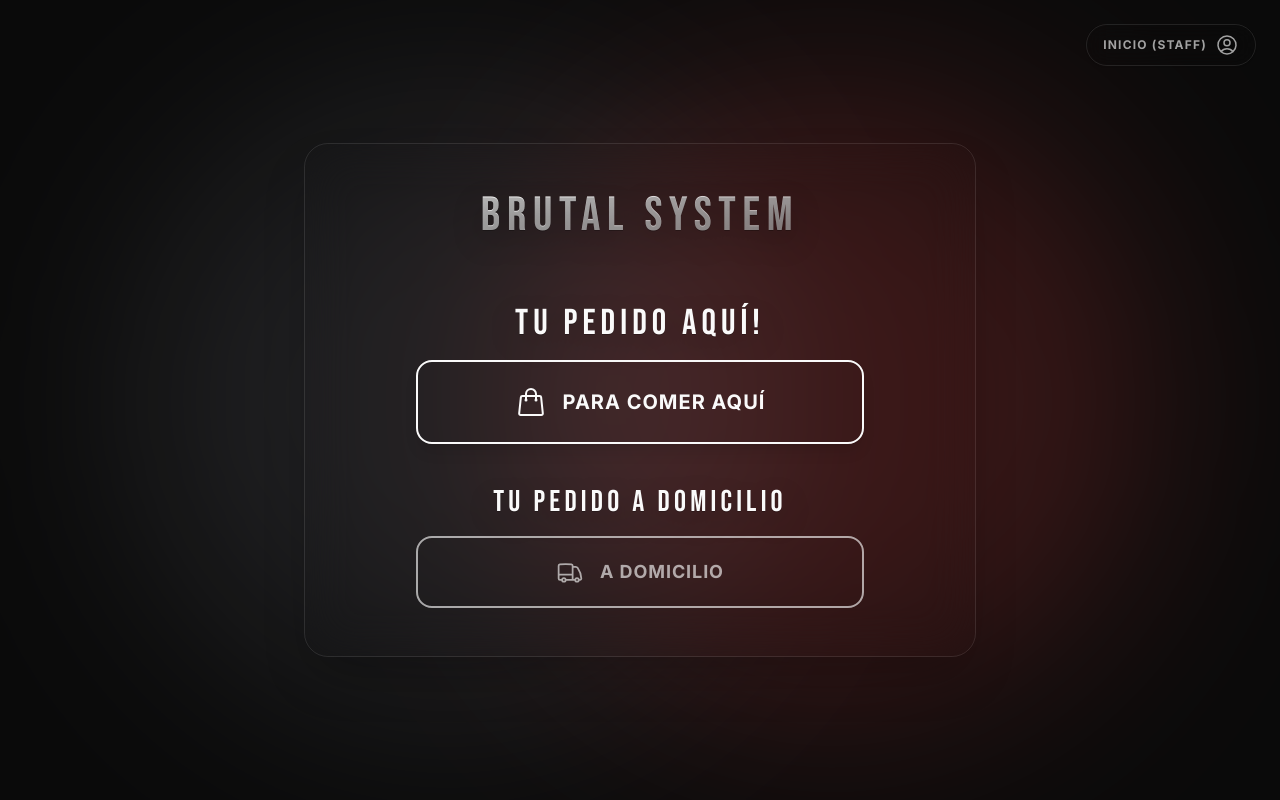
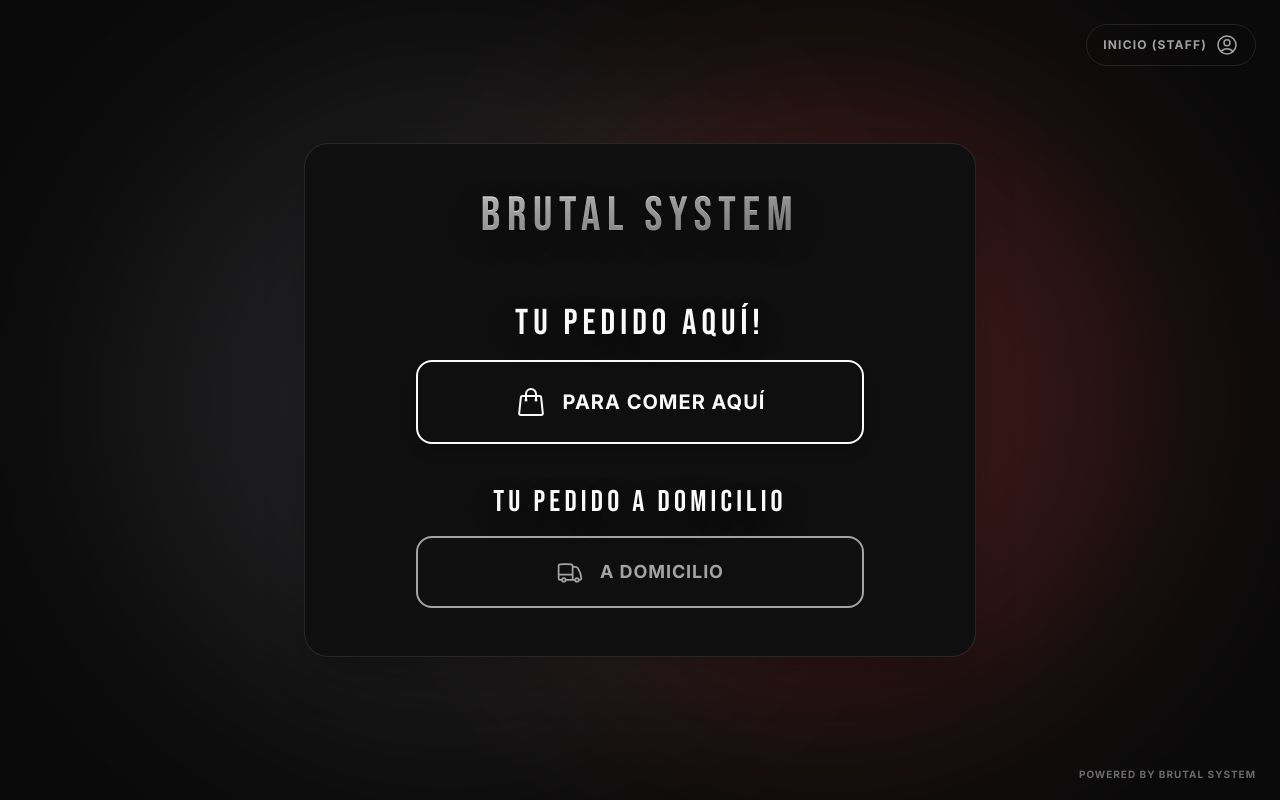
Before and after one commit to AlexisDiaz000/las-perras, a React (Vite) app: page / in a window 1280 px wide. Built offline with nearby package versions, Linux system fonts and the light colour scheme; no server answers; the database is empty.

Commit message:
fix(ui): make landing card opaque and add watermark

```diff
--- a/src/pages/Landing.tsx
+++ b/src/pages/Landing.tsx
@@ -67,7 +67,7 @@ export default function Landing() {
         initial={{ opacity: 0, y: 20 }}
         animate={{ opacity: 1, y: 0 }}
         transition={{ duration: 0.6, ease: "easeOut" }}
-        className="w-full max-w-2xl bg-[color:var(--brand-surface)]/90 backdrop-blur-xl rounded-3xl shadow-2xl border border-[color:var(--app-border)] p-8 md:p-12 relative z-10"
+        className="w-full max-w-2xl bg-[color:var(--brand-surface)] rounded-3xl shadow-2xl border border-[color:var(--app-border)] p-8 md:p-12 relative z-10"
       >
 
         {/* Header: Logo/Name */}
@@ -128,6 +128,13 @@ export default function Landing() {
 
         </div>
       </motion.div>
+
+      {/* Watermark */}
+      <div className="fixed bottom-4 right-6 z-50 pointer-events-none opacity-40">
+        <span className="text-[10px] font-bold text-[color:var(--app-text)] uppercase tracking-widest drop-shadow-md">
+          Powered by Brutal System
+        </span>
+      </div>
     </div>
   )
 }
```
